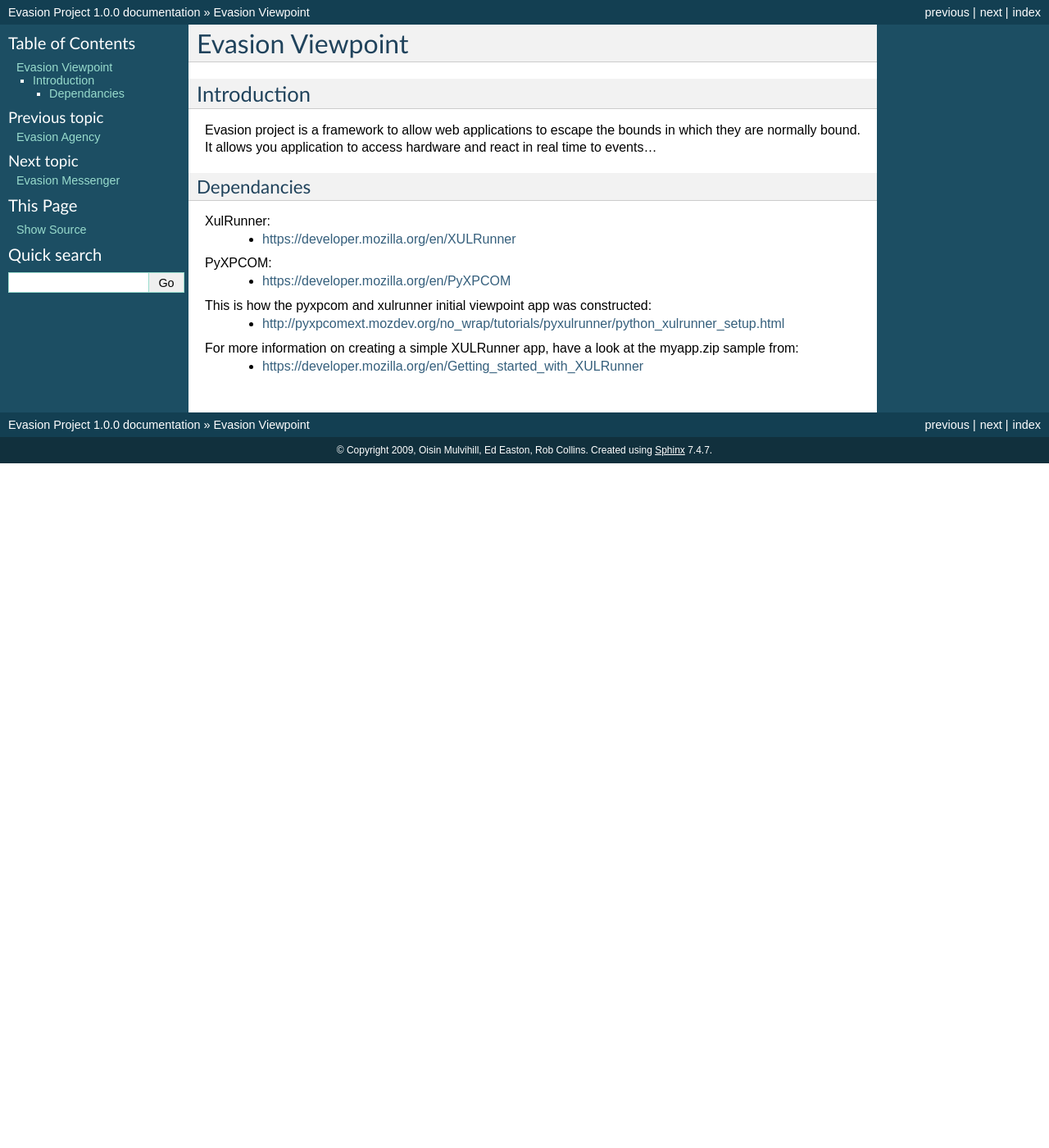
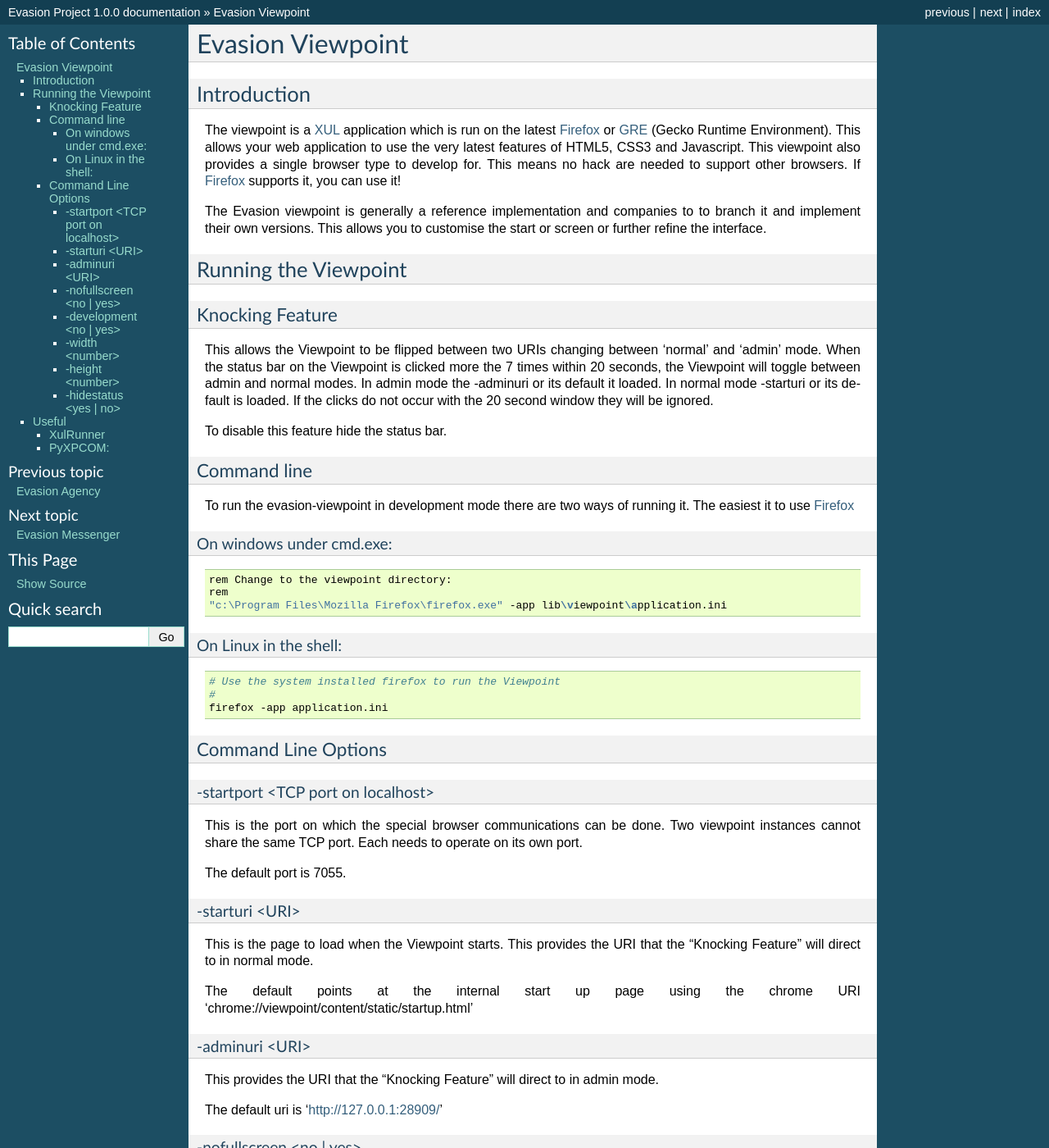
Before and after one commit to oisinmulvihill/evasion-docs, a Sphinx documentation site: the page built from evasion/docs/source/evasion-viewpoint.rst, in a window 1280 px wide and 1400 px high. Shown: the whole window at 82% size. Built offline with Sphinx 7.4.7, drawn with Linux system fonts in a browser that asks for light colours; some of the changed text lies outside the part shown.

Commit message:
fleshing out the viewpoint documentation

```diff
--- a/evasion/docs/source/evasion-agency.rst
+++ b/evasion/docs/source/evasion-agency.rst
@@ -83,4 +83,4 @@
 Agency Module
 =============
 
-.. automodule:: agency
+.. automodule:: evasion.agency
--- a/evasion/docs/source/evasion-director.rst
+++ b/evasion/docs/source/evasion-director.rst
@@ -37,5 +37,4 @@
 The python evasion-director provides the `director` package. It provides
 the following functionality.
 
-.. automodule:: director
-.. automodule:: messenger
+.. automodule:: evasion.director
--- a/evasion/docs/source/evasion-viewpoint.rst
+++ b/evasion/docs/source/evasion-viewpoint.rst
@@ -6,21 +6,162 @@
 Introduction
 =============
 
-Evasion project is a framework to allow web applications to escape the bounds in which
-they are normally bound. It allows you application to access hardware and react in real
-time to events...
+The viewpoint is a XUL_ application which is run on the latest Firefox_ or GRE_ (Gecko Runtime
+Environment). This allows your web application to use the very latest features of HTML5, CSS3
+and Javascript. This viewpoint also provides a single browser type to develop for. This means
+no hack are needed to support other browsers. If Firefox_ supports it, you can use it!
 
-Dependancies
+The Evasion viewpoint is generally a reference implementation and companies to to branch it
+and implement their own versions. This allows you to customise the start or screen or further
+refine the interface.
+
+
+Running the Viewpoint
+=====================
+
+Knocking Feature
+----------------
+
+This allows the Viewpoint to be flipped between two URIs changing between 'normal' and
+'admin' mode. When the status bar on the Viewpoint is clicked more the 7 times within
+20 seconds, the Viewpoint will toggle between admin and normal modes. In admin mode the
+-adminuri or its default it loaded. In normal mode -starturi or its default is loaded.
+If the clicks do not occur with the 20 second window they will be ignored.
+
+To disable this feature hide the status bar.
+
+
+Command line
 ------------
 
-XulRunner:
- * https://developer.mozilla.org/en/XULRunner
+To run the evasion-viewpoint in development mode there are two ways of running it. The easiest
+it to use Firefox_
+
+
+On windows under cmd.exe:
+~~~~~~~~~~~~~~~~~~~~~~~~~
+
+.. sourcecode:: bash
+
+    rem Change to the viewpoint directory:
+    rem
+    "c:\Program Files\Mozilla Firefox\firefox.exe" -app lib\viewpoint\application.ini
+
+
+On Linux in the shell:
+~~~~~~~~~~~~~~~~~~~~~~
+
+.. sourcecode:: bash
+
+    # Use the system installed firefox to run the Viewpoint
+    #
+    firefox -app application.ini
+
+
+Command Line Options
+--------------------
+
+-startport <TCP port on localhost>
+~~~~~~~~~~~~~~~~~~~~~~~~~~~~~~~~~~
+
+This is the port on which the special browser communications can be done. Two viewpoint
+instances cannot share the same TCP port. Each needs to operate on its own port.
+
+The default port is 7055.
+
+
+-starturi <URI>
+~~~~~~~~~~~~~~~
+
+This is the page to load when the Viewpoint starts. This provides the URI that the
+"Knocking Feature" will direct to in normal mode.
+
+The default points at the internal start up page using the chrome URI
+'chrome://viewpoint/content/static/startup.html'
+
+-adminuri <URI>
+~~~~~~~~~~~~~~~
+
+This provides the URI that the "Knocking Feature" will direct to in admin mode.
+
+The default uri is 'http://127.0.0.1:28909/'
+
+
+-nofullscreen <no | yes>
+~~~~~~~~~~~~~~~~~~~~~~~~
+
+If this is 'no' the Viewpoint will take up the whole screen. This is a way to maximise
+the Viewpoint at start up for touch screen applications.
+
+The default is 'yes'.
+
+
+-development <no | yes>
+~~~~~~~~~~~~~~~~~~~~~~~
+
+This provides an 'address bar' for development debugging purposes. It provides a simple
+reload, go and address URI entry.
+
+The default is 'no'.
+
+
+-width <number>
+~~~~~~~~~~~~~~~
+
+This is the default width that is used when the Viewpoint is not running in fullscreen mode.
+
+The default is '1024'.
+
+
+-height <number>
+~~~~~~~~~~~~~~~~
+
+This is the default height that is used when the Viewpoint is not running in fullscreen mode.
+
+The default is '768'.
+
+
+-hidestatus <yes | no>
+~~~~~~~~~~~~~~~~~~~~~~
+
+This removes the default status bar which shows the loading message. If this is removed the
+"knock" feature will no be available.
+
+The default is 'no'.
+
+
+
+Useful
+======
+
+XulRunner
+---------
+
+For more information on creating a simple XULRunner app, have a look at the myapp.zip sample from:
+
+* https://developer.mozilla.org/en/Getting_started_with_XULRunner
+
+General XUL Runner information:
+
+* https://developer.mozilla.org/en/XULRunner
+
 
 PyXPCOM:
- * https://developer.mozilla.org/en/PyXPCOM
+---------
 
-This is how the pyxpcom and xulrunner initial viewpoint app was constructed:
- * http://pyxpcomext.mozdev.org/no_wrap/tutorials/pyxulrunner/python_xulrunner_setup.html
+Not used, however its possible to use Python instead of javascript to create a XUL app. The downside
+though is it increases the overhead as you need an extension in the XUL app you might generate.
 
-For more information on creating a simple XULRunner app, have a look at the myapp.zip sample from:
- * https://developer.mozilla.org/en/Getting_started_with_XULRunner
+* https://developer.mozilla.org/en/PyXPCOM
+
+
+
+
+.. _GRE: https://developer.mozilla.org/en/gre
+.. _Firefox: http://www.mozilla-europe.org/en/firefox/
+.. _XUL: https://developer.mozilla.org/en/xul
+.. _ActiveMQ: http://activemq.apache.org/
+.. _RabbitMQ: http://www.rabbitmq.com/
+.. _MorbidQ: http://www.morbidq.com/
+.. _STOMP: http://stomp.codehaus.org/Protocol
+.. _Python: http://www.python.org/
```
